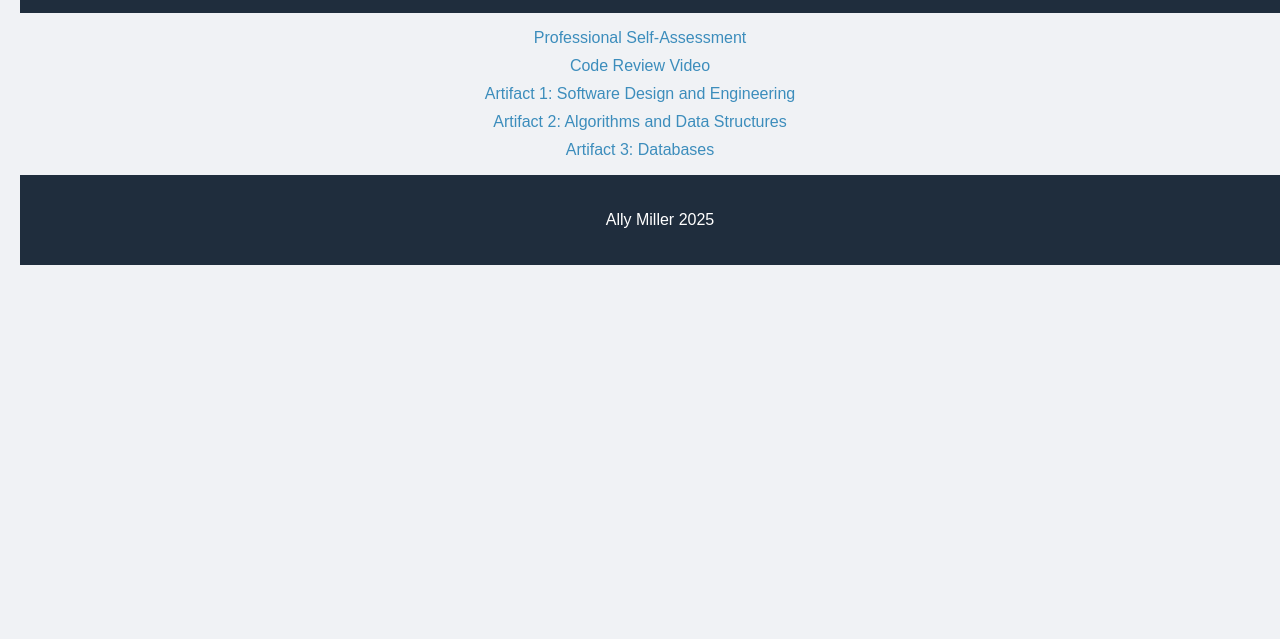
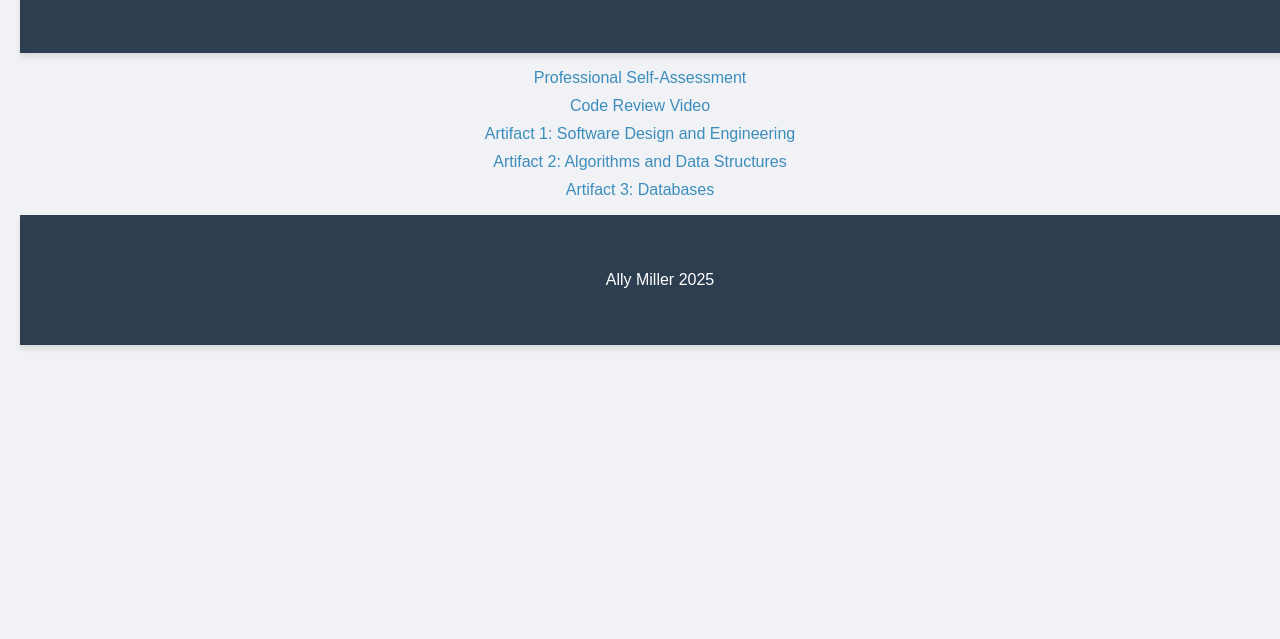
Before and after one commit to ally-miller/ally-miller.github.io, a plain HTML site: page index.html in a window 1280 px wide. Shown: the part 161-800 px from the top of the page. Drawn offline with Linux system fonts and the light colour scheme.

Commit message:
Update style.css

```diff
--- a/style.css
+++ b/style.css
@@ -18,10 +18,12 @@ main {
 
 
 header, footer {
-  background-color: #1f2d3d;
+  background-color: #2c3e50;
+  padding: 40px 20px;
   color: white;
-  padding: 20px;
+  text-align: center;
   width: 100%;
+  box-shadow: 0 4px 6px rgba(0,0,0,0.1);
 }
 
 
```
